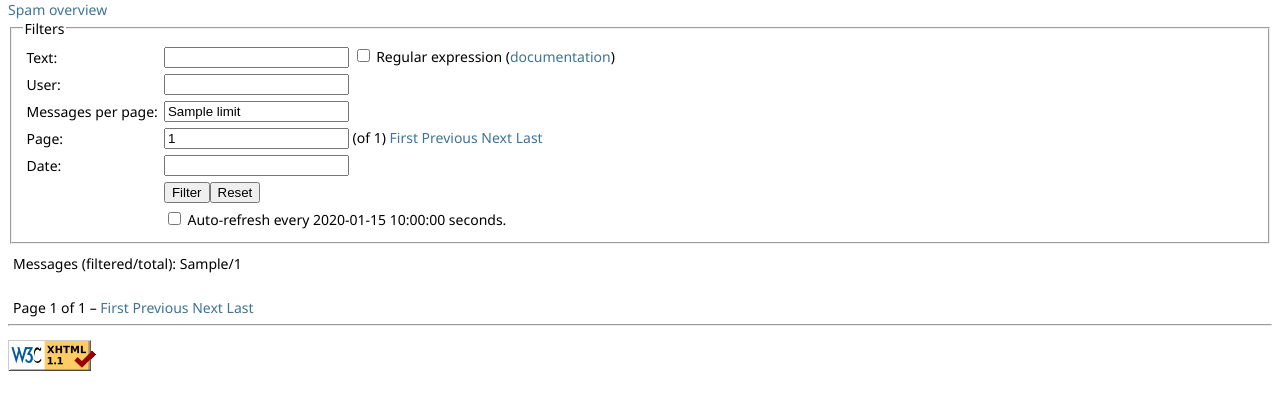
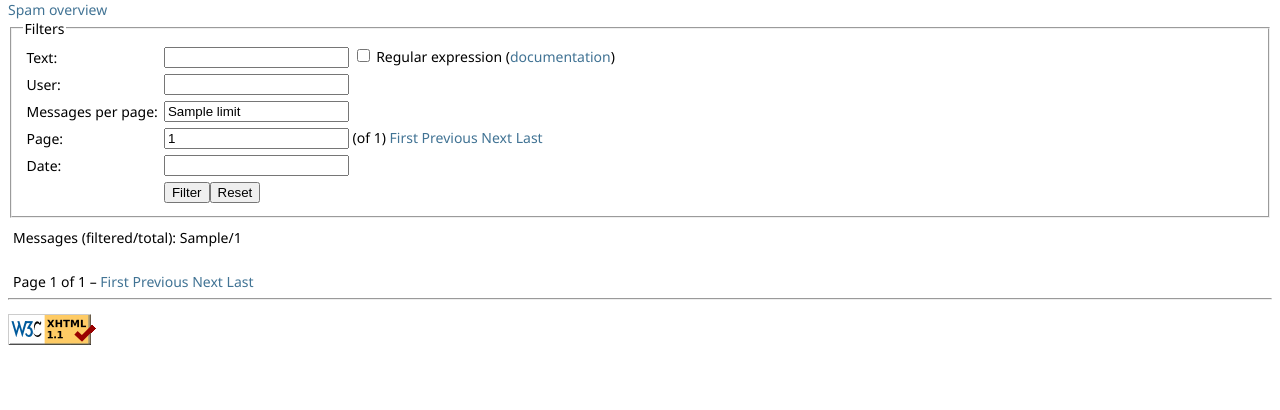
Before and after one commit to paulchen/irclog, a PHP site: template templates/pages/archive.php in a window 1280 px wide. Shown: the part 123-533 px from the top of the page. Run offline with PHP 8.4, Linux system fonts and the light colour scheme; the template is opened without the code that fills it: most values are stand-ins (such as "Sample title", 1, 10 or a date in 2020); data that the repository does not hold is empty.

Commit message:
disable auto-refresh

```diff
--- a/templates/pages/archive.php
+++ b/templates/pages/archive.php
@@ -220,7 +220,7 @@ function tab_disabled() {
 		<tr><td>Page:</td><td><span style="white-space: nowrap;"><input type="text" name="page" value="<?php echo $page; ?>" /> (of <span class="page_count"><?php echo $page_count; ?></span>)</span> <span style="white-space: nowrap;"><a href="<?php echo $first_link ?>">First</a> <a href="<?php echo $previous_link ?>">Previous</a> <a href="<?php echo $next_link ?>" class="next_link">Next</a> <a href="<?php echo $last_link ?>" class="last_link">Last</a></span></td></tr>
 		<tr><td>Date:</td><td><input type="text" name="date" value="<?php if(isset($_GET['date'])) echo htmlentities($_GET['date'], ENT_QUOTES, 'UTF-8') ?>" id="date_input" /></td></tr>
 		<tr><td></td><td><input type="submit" value="Filter" /><input type="button" value="Reset" onclick="reset_form();" /></td></tr>
-		<tr><td></td><td><input id="refresh_checkbox" type="checkbox" name="refresh" <?php if($refresh) echo 'checked="checked"'; ?> />&nbsp;<label for="refresh_checkbox">Auto-refresh every <?php echo $refresh_time ?> seconds.</label></td></tr>
+		<!-- <tr><td></td><td><input id="refresh_checkbox" type="checkbox" name="refresh" <?php if($refresh) echo 'checked="checked"'; ?> />&nbsp;<label for="refresh_checkbox">Auto-refresh every <?php echo $refresh_time ?> seconds.</label></td></tr> -->
 		</table>
 		<input type="hidden" name="channel" value="<?php echo htmlentities($channel, ENT_QUOTES, 'UTF-8') ?>" />
 		</form>
```
